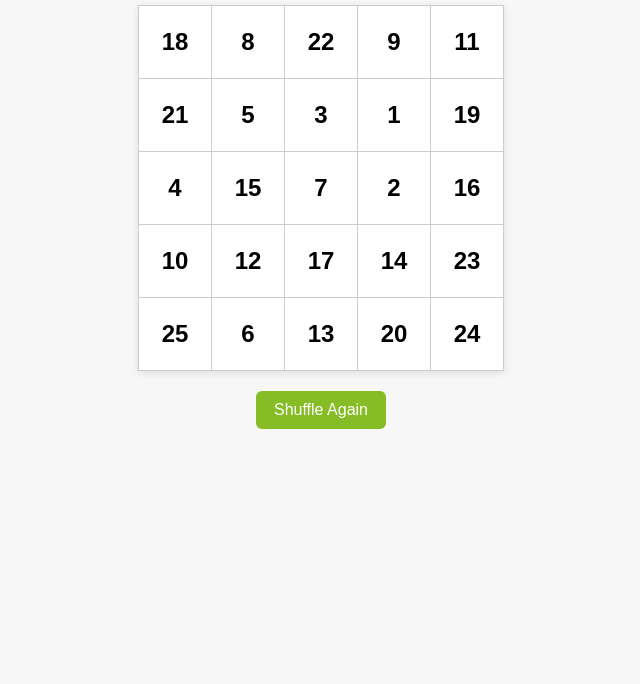
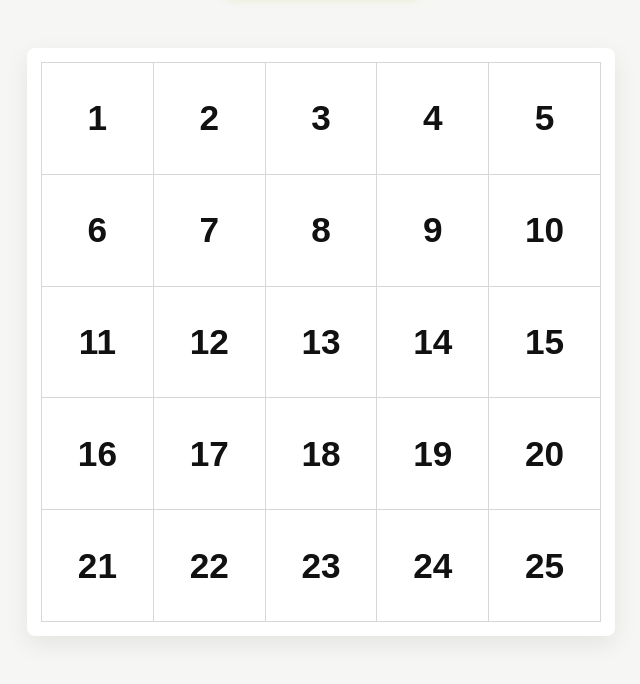
Before and after one commit to Shreyosee/Bingo1, a plain HTML site: page index.html in a window 1280 px wide. Shown: the part 222-906 px from the top of the page, without its empty margins (319-959 px from the left). Before the commit the page ends 800 px from the top, so only its background shows below. Drawn offline with Linux system fonts and the light colour scheme.

Commit message:
Update index.html

```diff
--- a/index.html
+++ b/index.html
@@ -1,108 +1,217 @@
-<!-- Code Generated by Sidekick is for learning and experimentation purposes only. -->
 <!DOCTYPE html>
 <html lang="en">
 <head>
   <meta charset="UTF-8" />
   <meta name="viewport" content="width=device-width, initial-scale=1.0" />
-  <title>Number Shuffle 1–25</title>
+  <title>Bingo</title>
   <style>
+    :root {
+      --green: #97c91e;
+      --green-dark: #86b51b;
+      --bg: #f6f6f4;
+      --text: #111111;
+      --grid: #d7d7d7;
+      --frame: #ffffff;
+      --locked-bg: #e8f6c9;
+      --locked-text: #547514;
+      --disabled: #a7a8aa;
+      --shadow: 0 8px 24px rgba(0, 0, 0, 0.08);
+    }
+
+    * {
+      box-sizing: border-box;
+    }
+
     body {
+      margin: 0;
       font-family: Arial, sans-serif;
-      display: flex;
-      flex-direction: column;
-      align-items: center;
-      justify-content: center;
+      background: var(--bg);
+      color: var(--text);
       min-height: 100vh;
-      margin: 0;
-      background: #f7f7f7;
+    }
+
+    .page {
+      max-width: 1100px;
+      margin: 0 auto;
+      padding: 70px 20px 48px;
+      text-align: center;
     }
 
     h1 {
-      margin-bottom: 20px;
+      margin: 0 0 34px;
+      font-size: clamp(2.2rem, 4vw, 4rem);
+      font-weight: 700;
+      line-height: 1.15;
+    }
+
+    .shuffle-btn {
+      border: none;
+      background: var(--green);
+      color: #fff;
+      font-size: clamp(1rem, 1.8vw, 1.1rem);
+      padding: 16px 30px;
+      border-radius: 10px;
+      cursor: pointer;
+      margin-bottom: 54px;
+      min-width: 200px;
+      box-shadow: 0 4px 10px rgba(151, 201, 30, 0.25);
+    }
+
+    .shuffle-btn:hover:not(:disabled) {
+      background: var(--green-dark);
+    }
+
+    .shuffle-btn:disabled {
+      background: var(--disabled);
+      cursor: not-allowed;
+      box-shadow: none;
+    }
+
+    .board-wrap {
+      display: flex;
+      justify-content: center;
+      width: 100%;
+    }
+
+    .board-frame {
+      background: var(--frame);
+      padding: 14px;
+      border-radius: 8px;
+      box-shadow: var(--shadow);
     }
 
     table {
       border-collapse: collapse;
-      background: white;
-      box-shadow: 0 2px 8px rgba(0, 0, 0, 0.1);
-      margin-bottom: 20px;
+      table-layout: fixed;
+      width: min(78vw, 560px);
+      background: #fff;
     }
 
     td {
-      width: 70px;
-      height: 70px;
-      text-align: center;
-      vertical-align: middle;
-      border: 1px solid #ccc;
-      font-size: 24px;
-      font-weight: bold;
+      border: 1px solid var(--grid);
+      padding: 0;
+      width: 20%;
     }
 
-    button {
-      padding: 10px 18px;
-      font-size: 16px;
+    .cell-btn {
+      width: 100%;
+      aspect-ratio: 1 / 1;
+      border: none;
+      background: #fff;
+      color: var(--text);
+      font-size: clamp(1.7rem, 3vw, 2.2rem);
+      font-weight: 700;
       cursor: pointer;
-      border: none;
-      background: #86BC25;
-      color: white;
-      border-radius: 6px;
+      transition: background 0.2s ease, color 0.2s ease, transform 0.15s ease;
     }
 
-    button:disabled {
-      background: #A7A8AA;
+    .cell-btn:hover:not(:disabled) {
+      background: #fafafa;
+      transform: scale(0.98);
+    }
+
+    .cell-btn:disabled,
+    .cell-btn.locked {
+      background: var(--locked-bg);
+      color: var(--locked-text);
       cursor: not-allowed;
+    }
+
+    @media (max-width: 700px) {
+      .page {
+        padding-top: 48px;
+      }
+
+      .shuffle-btn {
+        margin-bottom: 34px;
+        width: 100%;
+        max-width: 260px;
+      }
+
+      .board-frame {
+        padding: 10px;
+      }
+
+      table {
+        width: min(92vw, 520px);
+      }
+
+      .cell-btn {
+        font-size: clamp(1.35rem, 5.2vw, 1.9rem);
+      }
     }
   </style>
 </head>
 <body>
-  <h1>Shuffled Numbers 1–25</h1>
-  <table id="numberTable"></table>
-  <button id="shuffleBtn" onclick="shuffleOnce()">Shuffle Again</button>
+  <div class="page">
+    <h1>Shuffled Numbers 1–25</h1>
+
+    <button id="shuffleBtn" class="shuffle-btn" type="button">Shuffle Once</button>
+
+    <div class="board-wrap">
+      <div class="board-frame">
+        <table aria-label="Shuffled numbers table">
+          <tbody id="board"></tbody>
+        </table>
+      </div>
+    </div>
+  </div>
 
   <script>
-    let shuffleUsed = false;
+    // Code Generated by Sidekick is for learning and experimentation purposes only.
+    const board = document.getElementById("board");
+    const shuffleBtn = document.getElementById("shuffleBtn");
 
-    function shuffle(array) {
-      for (let i = array.length - 1; i > 0; i--) {
+    function getNumbers() {
+      return Array.from({ length: 25 }, (_, i) => i + 1);
+    }
+
+    function shuffle(numbers) {
+      const arr = [...numbers];
+      for (let i = arr.length - 1; i > 0; i--) {
         const j = Math.floor(Math.random() * (i + 1));
-        [array[i], array[j]] = [array[j], array[i]];
+        [arr[i], arr[j]] = [arr[j], arr[i]];
       }
-      return array;
+      return arr;
     }
 
     function renderTable(numbers) {
-      const table = document.getElementById("numberTable");
-      table.innerHTML = "";
+      board.innerHTML = "";
 
       for (let row = 0; row < 5; row++) {
         const tr = document.createElement("tr");
+
         for (let col = 0; col < 5; col++) {
+          const value = numbers[row * 5 + col];
+
           const td = document.createElement("td");
-          td.textContent = numbers[row * 5 + col];
+          const button = document.createElement("button");
+
+          button.type = "button";
+          button.className = "cell-btn";
+          button.textContent = value;
+          button.setAttribute("aria-label", `Number ${value}`);
+
+          button.addEventListener("click", () => {
+            button.classList.add("locked");
+            button.disabled = true;
+          });
+
+          td.appendChild(button);
           tr.appendChild(td);
         }
-        table.appendChild(tr);
+
+        board.appendChild(tr);
       }
     }
 
-    function generateTable() {
-      const numbers = Array.from({ length: 25 }, (_, i) => i + 1);
-      shuffle(numbers);
-      renderTable(numbers);
-    }
+    renderTable(getNumbers());
 
-    function shuffleOnce() {
-      if (shuffleUsed) return;
-
-      generateTable();
-      shuffleUsed = true;
-
-      const btn = document.getElementById("shuffleBtn");
-      btn.disabled = true;
-      btn.textContent = "Shuffle Used";
-    }
-
-    generateTable();
+    shuffleBtn.addEventListener("click", () => {
+      renderTable(shuffle(getNumbers()));
+      shuffleBtn.disabled = true;
+      shuffleBtn.textContent = "Shuffle Used";
+    });
   </script>
 </body>
 </html>
```
